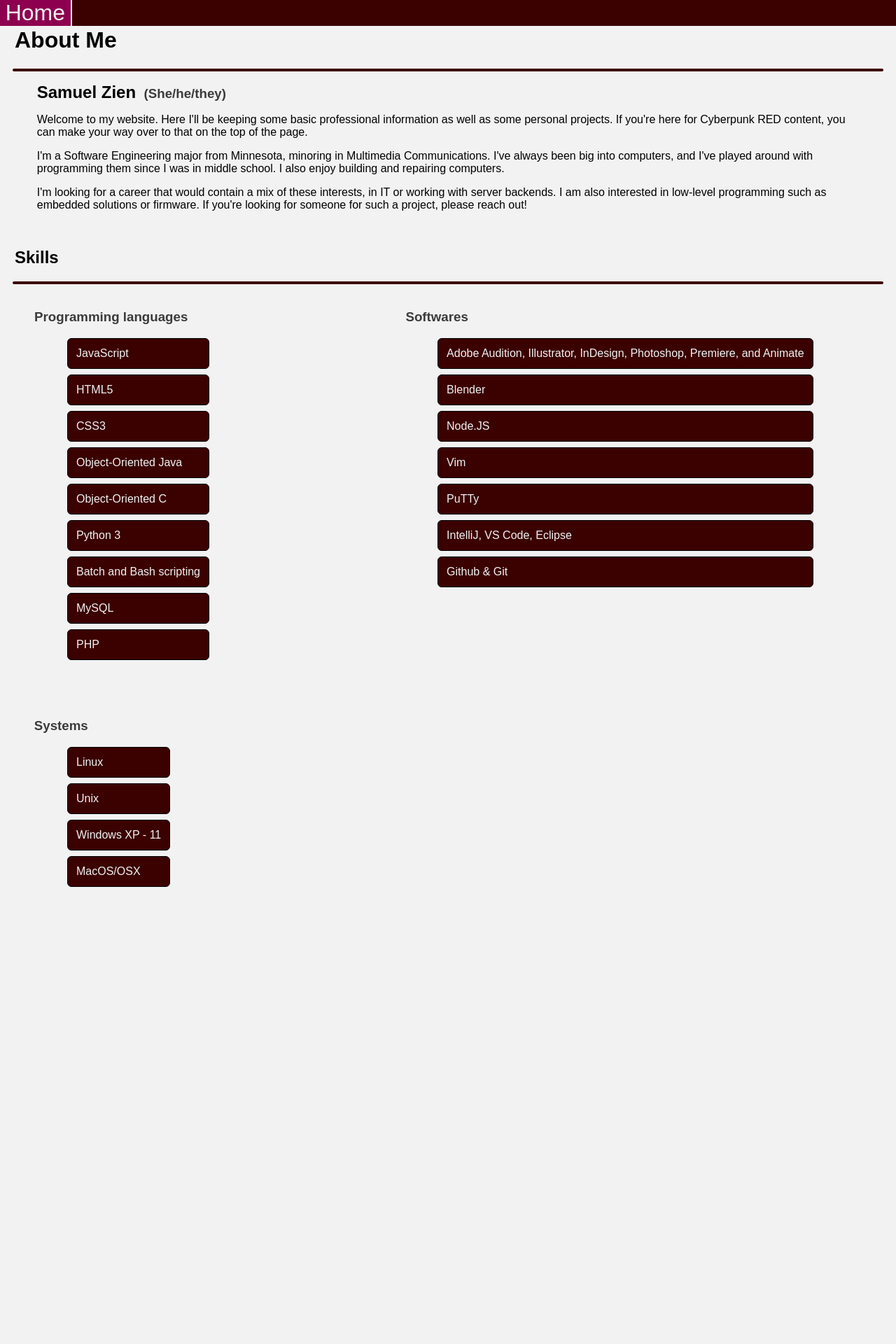
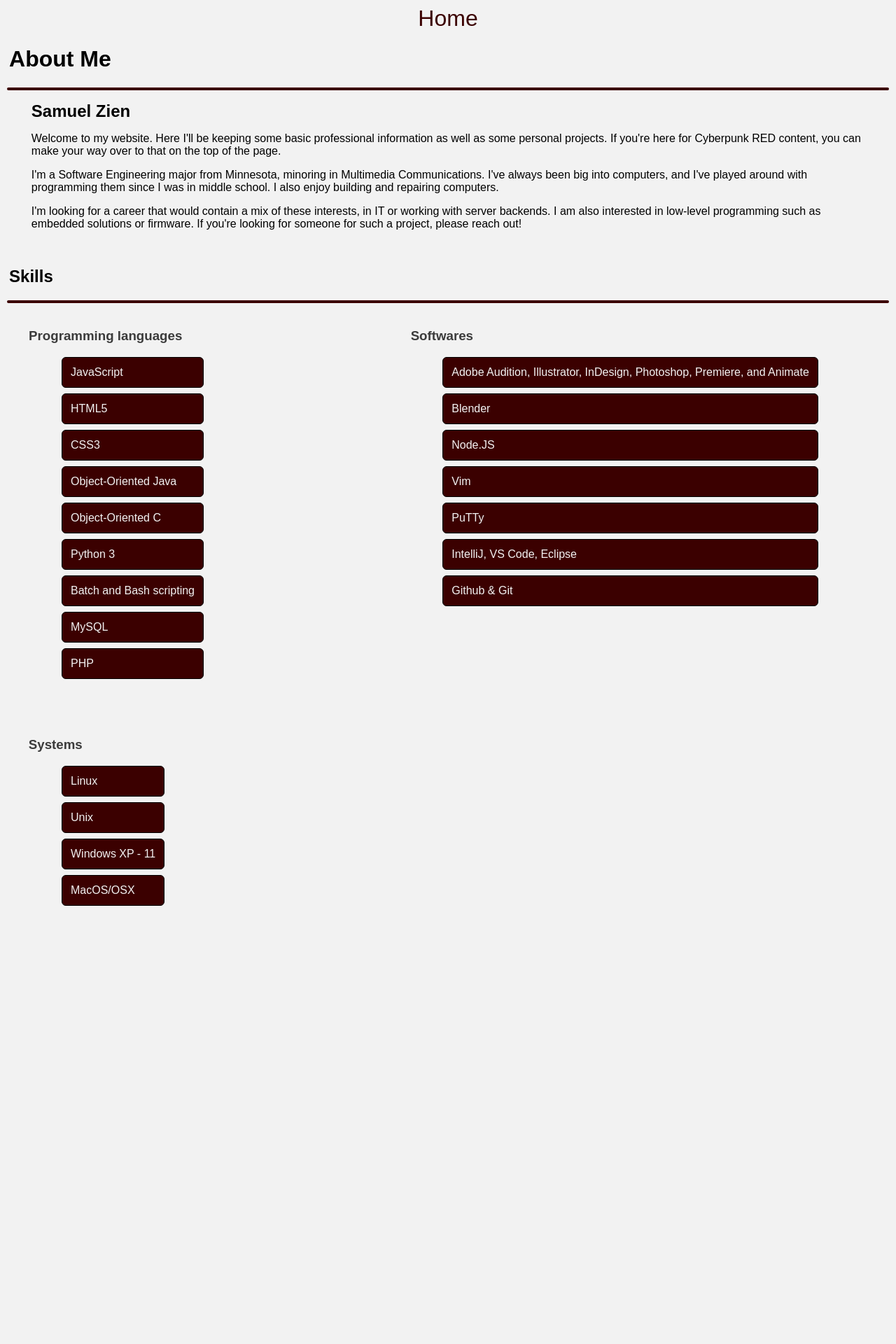
Before and after one commit to SamuelZien/elanazien.github.io, a PHP site: page / in a window 1280 px wide. Shown: the top 1920 px of the page at 70% size. Before the commit the page ends 1267 px from the top, so only its background shows below. Run offline with PHP 8.4, Linux system fonts and the light colour scheme.

Commit message:
Style Update
Simplified style for more modernity.

```diff
--- a/index.css
+++ b/index.css
@@ -1,14 +1,14 @@
 main{
-    margin:1rem;
-    min-height:100vh;
+    margin:0.5rem;
     z-index: 1;
 }
 body{
   margin:0rem;
   background-color:#f2f2f2;
   min-height: 100vh;
-  overflow: hidden;
+  overflow-y: scroll;
   z-index: 0;
+  top:0vh;
 }
 p, li{
   font-size:medium;
@@ -46,29 +46,27 @@ color:#3b3b3b;
   }
 .navbar {
     /*background-image: linear-gradient(180deg, #120001 0.001%, #3b0000);*/
-    background-color: #3b0000;
+    /*background-color: #3b0000;*/
     overflow: hidden;
-    position: fixed;
-    top: 0%;
-    left: 0%;
+    width: 100vw;
     margin-bottom: 0.5rem;
-    width: 100vw;
-    z-index: 3;
+    z-index: 99;
   }
   .navbar a{
     font-family: 'Ubuntu Mono', sans-serif;
-    color: #f2f2f2;
+    color: #3b0000;
     padding: 0.6%;
     text-decoration: none;
     font-size: 2rem;
-    border-right: 2px solid #fff;
+    /*border-right: 2px solid #fff; */
     display: inline;
   }
-  .current-link {
+ /* .current-link {
     background-color: rgb(87, 5, 72);
-  }
+  } */
   .navbar a:hover, .navbar a:focus {
-    background-color: rgb(141, 0, 80);
+    color: rgb(141, 0, 80);
+   transition: 100ms;
   }
   .contentbar{
     flex-flow:row wrap;
@@ -89,14 +87,14 @@ color:#3b3b3b;
     left:-2%;
       animation: fadearticle 0.7s ease-in-out 0.25s 1 forwards;
   }
-  footer{
+  /*footer{
     position:absolute;
     bottom:0;
     width:100vw;
     height:2.5rem;
     background-color: #3b0000;
     z-index: 3;
-  }
+  }*/
   footer p, footer a{
     color:#fff;
   }
@@ -109,6 +107,9 @@ color:#3b3b3b;
     }
   }
   @media (max-width: 1000px) {
+    .navbar{
+      margin: 1rem;
+    }
     body{
       overflow:scroll;
     }
@@ -138,10 +139,10 @@ color:#3b3b3b;
           color:#000;
         }
       }
-      footer{
+      /*footer{
         position:fixed;
         bottom:0;
-      }
+      }*/
   }
   @media (min-width: 1000px){
     /*span[data-descr] {
@@ -164,5 +165,8 @@ color:#3b3b3b;
       font-size: 14px;
       z-index: 6;
     }*/
-
+    .navbar{
+      text-align: center;
+      margin-top: 0.5rem;
+    }
   }
--- a/index.html
+++ b/index.html
@@ -11,14 +11,13 @@
         <nav class="navbar">
             <a class="current-link" href="./index.html"><span data-descr="My homepage.">Home</span></a>
         </nav>
-    <br>
     </header>
     <main>
         <h1><strong>About Me</strong></h1>
         <hr>
         <!--Top Of Content About Me-->
         <section id="about">
-        <h2>Samuel Zien <h3>(She/he/they)</h3></h2>
+        <h2>Samuel Zien <!--<h3>(She/he/they)</h3>--></h2>
         <p>Welcome to my website. Here I'll be keeping some basic professional information as well as some personal projects. If you're here for Cyberpunk RED content, you can make your way over to that on the top of the page.</p>
         <p>I'm a Software Engineering major from Minnesota, minoring in Multimedia Communications. I've always been big into computers, and I've played around with programming them since I was in middle school. I also enjoy building and repairing computers.</p>
         <p>I'm looking for a career that would contain a mix of these interests, in IT or working with server backends. I am also interested in low-level programming such as embedded solutions or firmware. If you're looking for someone for such a project, please reach out!</p>
```
